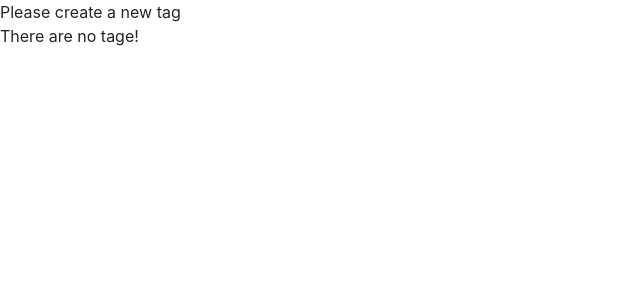
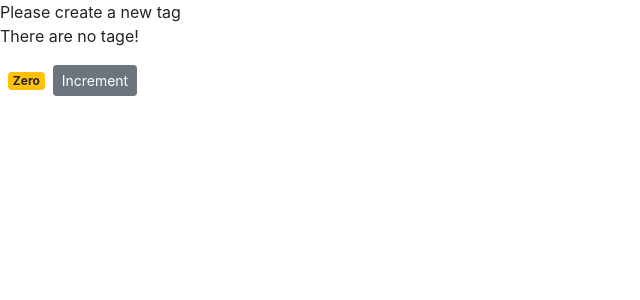
Before and after one commit to Noppagorn/ReactTutorial-Mosh-2, a React (Create React App) app: page / in a window 1280 px wide. Shown: the top 300 px of the page, without its empty margins (0-640 px from the left). Built offline with nearby package versions, Linux system fonts and the light colour scheme.

Commit message:
finish part one 1:17:30

```diff
--- a/src/components/counter.jsx
+++ b/src/components/counter.jsx
@@ -24,6 +24,22 @@ class Counter extends Component {
   // true && "HI" will be print HI
   // true && "HI" && 1 will be print 1
 
+  // constructor() {
+  //   super();
+  //   console.log("Constructor", this);
+  //   this.handleIncrement = this.handleIncrement.bind(this);
+  // }
+
+  handleIncrement = (product) => {
+    console.log(product);
+    console.log("Increment Clicked", this);
+    this.setState({ count: this.state.count + 1 });
+  };
+
+  // doHandleIncrement = () => {
+  //   this.handleIncrement({ id: 1 });
+  // };
+
   render() {
     return (
       // <React.Fragment>
@@ -42,8 +58,17 @@ class Counter extends Component {
       },
       (
         <div>
-          {this.state.tags.length === 0 && "Please create a new tag"}
-          {this.renderTags()}
+          <div>
+            {this.state.tags.length === 0 && "Please create a new tag"}
+            {this.renderTags()}
+          </div>
+          <span className={this.getBedgeClasses()}>{this.formatCount()}</span>
+          <button
+            onClick={() => this.handleIncrement({ id: 1 })}
+            className="btn btn-secondary btn-sm"
+          >
+            Increment
+          </button>
         </div>
       )
     );
```
